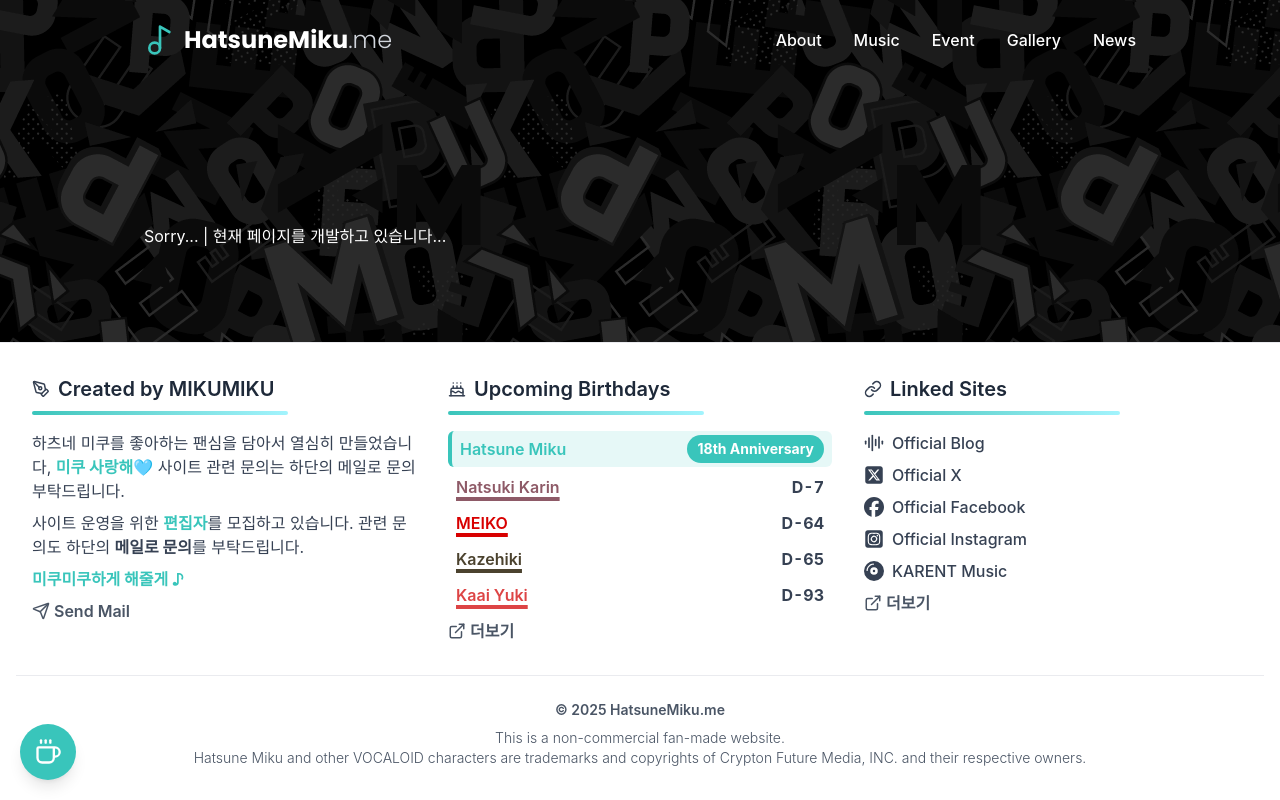
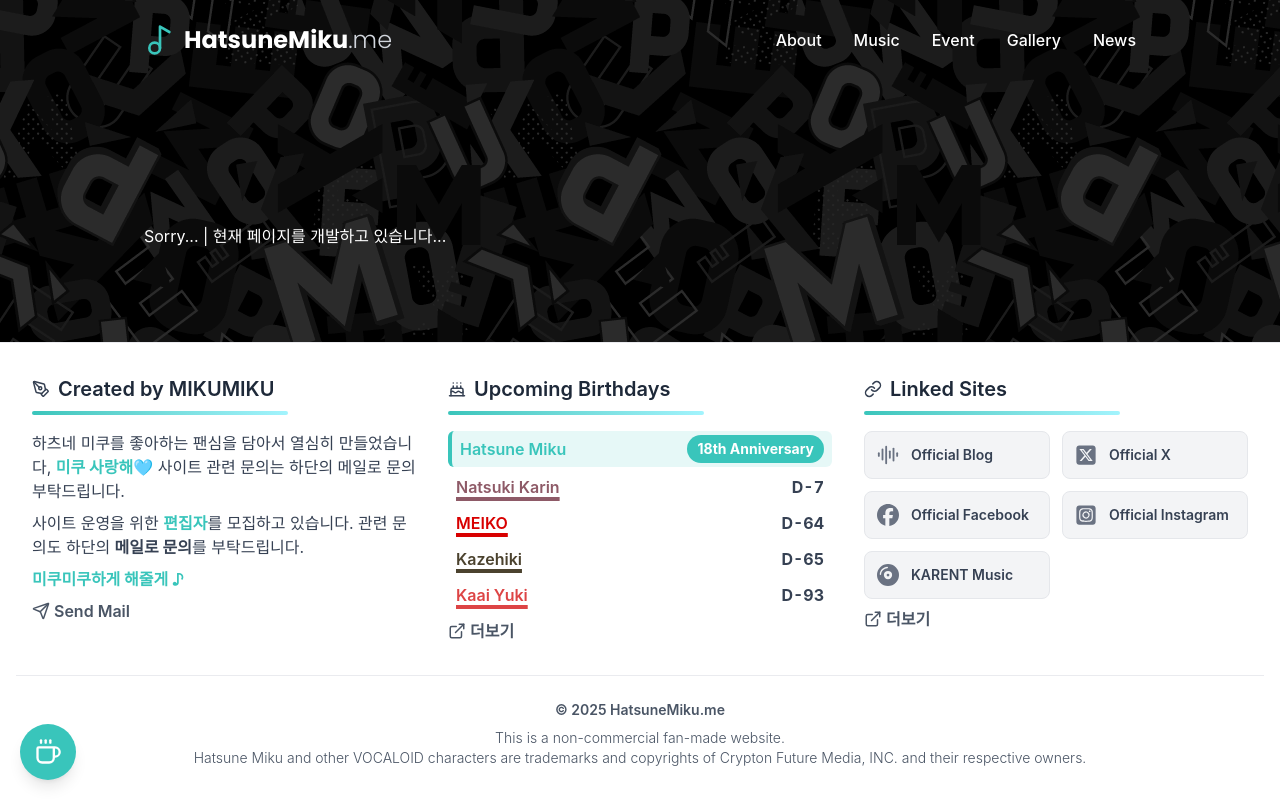
Before and after one commit to laterre39/hatsunemiku-me-service-2025, a Next.js app: page /gallery in a window 1280 px wide. Built offline with nearby package versions, Linux system fonts and the light colour scheme.

Commit message:
design(footer): 푸터 링크 사이트 디자인 개선

```diff
--- a/src/components/Footer.tsx
+++ b/src/components/Footer.tsx
@@ -3,8 +3,27 @@
 import {useState} from 'react';
 import {vocaloidBirthdays} from '@/data/vocaloidBirthdayLists';
 import {linkedSites} from "@/data/linkedSites";
-import {AudioLines, BadgeCheck, Cake, ExternalLink, Link, PenTool, Send} from "lucide-react";
+import {AudioLines, Cake, ExternalLink, Link as LinkIcon, PenTool, Send} from "lucide-react";
 import {FaCompactDisc, FaFacebook, FaSquareInstagram, FaSquareXTwitter} from "react-icons/fa6";
+
+const iconMap: { [key: string]: React.ComponentType<any> } = {
+    "Official Blog": AudioLines,
+    "Official X": FaSquareXTwitter,
+    "Official Facebook": FaFacebook,
+    "Official Instagram": FaSquareInstagram,
+    "KARENT Music": FaCompactDisc,
+};
+
+const LinkedSiteCard = ({site}: { site: { name: string, url: string } }) => {
+    const Icon = iconMap[site.name] || ExternalLink;
+    return (
+        <a href={site.url} target="_blank" rel="noopener noreferrer"
+           className="group flex items-center gap-3 rounded-lg p-3 bg-gray-100 border border-gray-200 transition-all duration-300 hover:-translate-y-1 hover:border-cyan-400 hover:bg-cyan-50 hover:shadow-lg">
+            <Icon size={22} className="text-gray-500 transition-colors group-hover:text-cyan-500"/>
+            <span className="font-semibold text-sm text-gray-700 transition-colors group-hover:text-cyan-600">{site.name}</span>
+        </a>
+    );
+};
 
 export function Footer() {
     const [isBirthdayModalOpen, setIsBirthdayModalOpen] = useState(false);
@@ -29,10 +48,10 @@ export function Footer() {
 
         if (diffDays <= 0 && diffDays >= -2) {
             isHighlight = true;
-            sortKey = diffDays; // Sorts D+2(-2), D+1(-1), D-DAY(0) to the top
+            sortKey = diffDays;
         } else {
             let upcomingDDay = diffDays;
-            if (diffDays < -2) { // Birthday has passed more than 2 days ago
+            if (diffDays < -2) {
                 const birthdayNextYear = new Date(Date.UTC(currentYear + 1, vocaloid.month - 1, vocaloid.day));
                 upcomingDDay = Math.round((birthdayNextYear.getTime() - today.getTime()) / (1000 * 60 * 60 * 24));
             }
@@ -50,6 +69,7 @@ export function Footer() {
     });
 
     const sortedBirthdays = processedBirthdays.toSorted((a, b) => a.sortKey - b.sortKey);
+    const sitesForFooter = linkedSites.filter(site => site.showInFooter);
 
     return (
         <footer className="border-t border-gray-200/80 bg-white mt-12">
@@ -116,7 +136,7 @@ export function Footer() {
                         {sortedBirthdays.length > 5 && (
                             <button onClick={() => setIsBirthdayModalOpen(true)}
                                     className="flex items-center gap-1 pt-2 font-bold text-gray-600 hover:text-[#39C5BB]">
-                                <ExternalLink size={18} />
+                                <ExternalLink size={18}/>
                                 더보기
                             </button>
                         )}
@@ -126,50 +146,25 @@ export function Footer() {
                     <div className="w-sm">
                         <div className="mb-4">
                             <div className="flex items-center gap-2">
-                                <Link className="text-gray-700" size={18}/>
+                                <LinkIcon className="text-gray-700" size={18}/>
                                 <h4 className="text-xl font-semibold text-gray-800">Linked Sites</h4>
                             </div>
                             <div className="mt-2 h-1 w-64 bg-gradient-to-r from-[#39C5BB] to-cyan-200 rounded-full"/>
                         </div>
-                        <ul className="space-y-2 text-gray-700">
-                            <li>
-                                <a href="https://blog.piapro.net/" className="flex items-center gap-2 hover:text-[#39C5BB]">
-                                    <AudioLines size={20}/>
-                                    <span className="font-medium">Official Blog</span>
-                                </a>
-                            </li>
-                            <li>
-                                <a href="https://x.com/cfm_miku_en" className="flex items-center gap-2 hover:text-[#39C5BB]">
-                                    <FaSquareXTwitter size={20}/>
-                                    <span className="font-medium">Official X</span>
-                                </a>
-                            </li>
-                            <li>
-                                <a href="https://www.facebook.com/HatsuneMikuOfficialPage"
-                                   className="flex items-center gap-2 hover:text-[#39C5BB]">
-                                    <FaFacebook size={20}/>
-                                    <span className="font-medium">Official Facebook</span>
-                                </a>
-                            </li>
-                            <li>
-                                <a href="https://www.instagram.com/cfm_mikustagram/"
-                                   className="flex items-center gap-2 hover:text-[#39C5BB]">
-                                    <FaSquareInstagram size={20}/>
-                                    <span className="font-medium">Official Instagram</span>
-                                </a>
-                            </li>
-                            <li>
-                                <a href="https://karent.jp/" className="flex items-center gap-2 hover:text-[#39C5BB]">
-                                    <FaCompactDisc size={20}/>
-                                    <span className="font-medium">KARENT Music</span>
-                                </a>
-                            </li>
+                        <ul className="grid grid-cols-2 gap-3">
+                            {sitesForFooter.map((site) => (
+                                <li key={site.name}>
+                                    <LinkedSiteCard site={site}/>
+                                </li>
+                            ))}
                         </ul>
-                        <button onClick={() => setIsLinkedSitesModalOpen(true)}
-                                className="flex items-center gap-1 pt-2 font-bold text-gray-600 hover:text-[#39C5BB]">
-                            <ExternalLink size={18} />
-                            더보기
-                        </button>
+                        {linkedSites.length > sitesForFooter.length && (
+                            <button onClick={() => setIsLinkedSitesModalOpen(true)}
+                                    className="flex items-center gap-1 pt-2 font-bold text-gray-600 hover:text-[#39C5BB]">
+                                <ExternalLink size={18}/>
+                                더보기
+                            </button>
+                        )}
                     </div>
                 </div>
 
@@ -231,16 +226,12 @@ export function Footer() {
                 <div className="fixed inset-0 flex bg-black/50 items-center justify-center z-50">
                     <div className="bg-white p-6 rounded-lg shadow-lg max-w-md w-full flex flex-col max-h-[90vh]">
                         <h3 className="flex items-center gap-2 text-xl font-bold mb-4 text-[#39C5BB] flex-shrink-0">
-                            <Link/> 보컬로이드 사이트</h3>
+                            <LinkIcon/> 보컬로이드 사이트</h3>
                         <div className="overflow-y-auto max-h-96">
-                            <ul className="space-y-2 pr-4">
+                            <ul className="grid grid-cols-1 sm:grid-cols-2 gap-3 pr-2">
                                 {linkedSites.map((site) => (
                                     <li key={site.name}>
-                                        <a href={site.url} target="_blank" rel="noopener noreferrer"
-                                           className="flex items-center gap-2 hover:text-[#39C5BB]">
-                                            <BadgeCheck />
-                                            <span className="font-medium">{site.name}</span>
-                                        </a>
+                                        <LinkedSiteCard site={site}/>
                                     </li>
                                 ))}
                             </ul>
--- a/src/data/linkedSites.ts
+++ b/src/data/linkedSites.ts
@@ -1,18 +1,21 @@
-import {ReactNode} from "react";
-
 interface LinkedSite {
     name: string;
     url: string;
-    icon?: ReactNode;
+    showInFooter: boolean;
 }
 
 export const linkedSites: LinkedSite[] = [
-    { name: "마지미라 정보", url: "https://mm-info.miku.kr/" },
-    { name: "Piapro", url: "https://piapro.jp/" },
-    { name: "VocaDB", url: "https://vocadb.net/" },
-    { name: "Project SEKAI", url: "https://pjsekai.sega.jp/" },
-    { name: "Magical Mirai", url: "https://magicalmirai.com/" },
-    { name: "Snow Miku", url: "https://snowmiku.com/" },
-    { name: "VocaMap", url: "https://www.vocamap.jp/" },
-    { name: "Vocalendar", url: "https://vocalendar.jp/" },
+    { name: "Official Blog", url: "https://blog.piapro.net/", showInFooter: true },
+    { name: "Official X", url: "https://x.com/cfm_miku_en", showInFooter: true },
+    { name: "Official Facebook", url: "https://www.facebook.com/HatsuneMikuOfficialPage", showInFooter: true },
+    { name: "Official Instagram", url: "https://www.instagram.com/cfm_mikustagram/", showInFooter: true },
+    { name: "KARENT Music", url: "https://karent.jp/", showInFooter: true },
+    { name: "마지미라 정보", url: "https://mm-info.miku.kr/", showInFooter: false },
+    { name: "Piapro", url: "https://piapro.jp/", showInFooter: false },
+    { name: "VocaDB", url: "https://vocadb.net/", showInFooter: false },
+    { name: "Project SEKAI", url: "https://pjsekai.sega.jp/", showInFooter: false },
+    { name: "Magical Mirai", url: "https://magicalmirai.com/", showInFooter: false },
+    { name: "Snow Miku", url: "https://snowmiku.com/", showInFooter: false },
+    { name: "VocaMap", url: "https://www.vocamap.jp/", showInFooter: false },
+    { name: "Vocalendar", url: "https://vocalendar.jp/", showInFooter: false },
 ];
```
